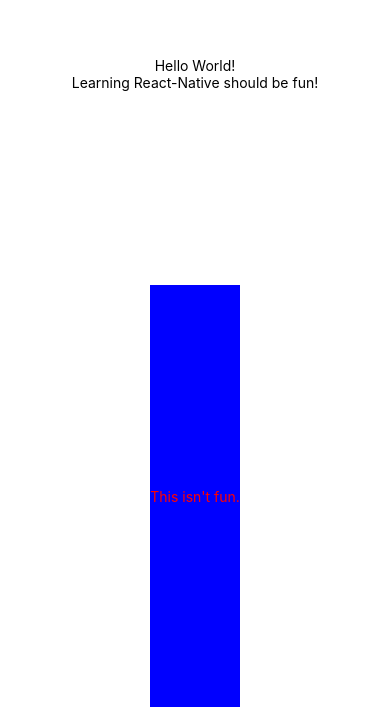
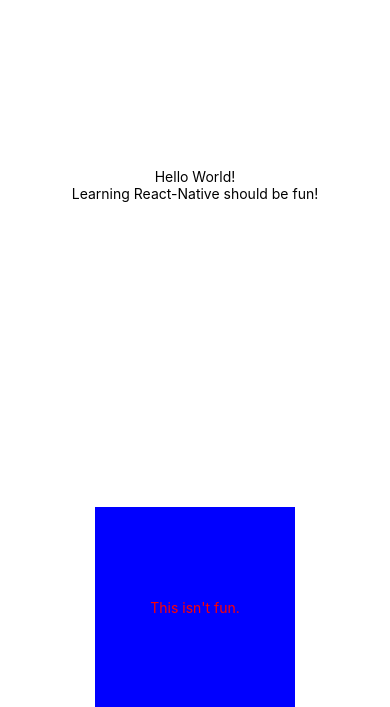
Before and after one commit to aduterte/react-native-testing-ground, a React Native app: screen / in a window 390 px wide. Shown: the part 137-844 px from the top of the page. Built offline with nearby package versions, Linux system fonts and the light colour scheme.

Commit message:
flex tests

```diff
--- a/Components/Test.js
+++ b/Components/Test.js
@@ -14,11 +14,13 @@ export default function Test(){
 
 const styles = StyleSheet.create({
     container: {
-      flex: 1,
+    //   flex: 1,
       backgroundColor: 'blue',
       alignItems: 'center',
       justifyContent: 'center',
-      color: '#cfcfcf'
+      color: '#cfcfcf',
+      height:200,
+      width: 200
     },
     red: {
         color: "red"
```
